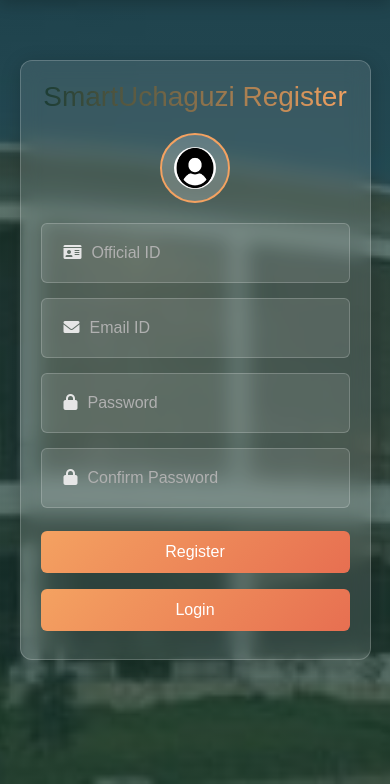
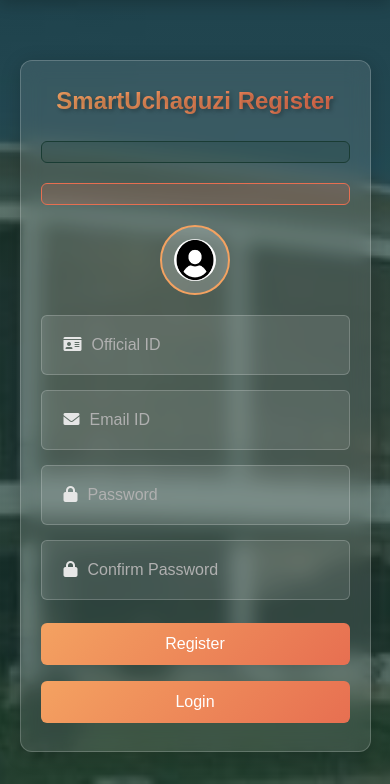
Before and after one commit to yustoOK/smartuchaguzi, a PHP site: page /smartuchaguzi/register.html in a window 390 px wide. Shown: the part 60-844 px from the top of the page. Run offline with PHP 8.4, Linux system fonts and the light colour scheme.

Commit message:
register changes

```diff
--- a/register.html
+++ b/register.html
@@ -89,7 +89,6 @@
             box-shadow: 0 4px 20px rgba(0, 0, 0, 0.2);
             width: 100%;
             max-width: 600px;
-            /* Increased width for better fit */
             text-align: center;
             margin-top: 120px;
             border: 1px solid rgba(255, 255, 255, 0.2);
@@ -109,13 +108,18 @@
         }
 
         .register-title {
-            font-size: 28px;
-            color: #1a3c34;
+            font-size: 32px; /* Increased font size */
+            font-weight: 700; /* Bolder text */
             margin-bottom: 20px;
-            background: linear-gradient(to right, #1a3c34, #f4a261);
+            background: linear-gradient(to right, #f4a261, #e76f51); /* More vibrant gradient */
             -webkit-background-clip: text;
             background-clip: text;
             color: transparent;
+            text-shadow: 2px 2px 4px rgba(0, 0, 0, 0.3); /* Added text shadow for contrast */
+            padding: 8px 16px; /* Added padding for background */
+            background-color: rgba(255, 255, 255, 0.15); /* Subtle background for better visibility */
+            border-radius: 8px; /* Rounded corners for the background */
+            display: inline-block; /* Ensure background fits the text */
         }
 
         .avatar {
@@ -222,6 +226,25 @@
             height: 300px;
         }
 
+        /* Enhanced styling for success and error messages */
+        .success-message {
+            color: #1a3c34;
+            background: rgba(26, 60, 52, 0.2);
+            padding: 10px;
+            border-radius: 6px;
+            margin-bottom: 20px;
+            border: 1px solid #1a3c34;
+        }
+
+        .error-message {
+            color: #e76f51;
+            background: rgba(231, 111, 81, 0.2);
+            padding: 10px;
+            border-radius: 6px;
+            margin-bottom: 20px;
+            border: 1px solid #e76f51;
+        }
+
         @media (max-width: 480px) {
             .register-container {
                 width: 90%;
@@ -234,6 +257,11 @@
 
             .header .logo h1 {
                 font-size: 18px;
+            }
+
+            .register-title {
+                font-size: 24px; /* Adjusted for smaller screens */
+                padding: 6px 12px;
             }
         }
     </style>
@@ -254,40 +282,68 @@
     <div class="register-container">
         <div class="register-title">SmartUchaguzi Register</div>
         <?php if (isset($_GET['success'])): ?>
-        <p style="color: #1a3c34; text-align: center; margin-bottom: 20px;">
-            <?php echo htmlspecialchars(urldecode($_GET['success'])); ?>
-        </p>
+            <p class="success-message">
+                <?php echo htmlspecialchars(urldecode($_GET['success'])); ?>
+            </p>
         <?php endif; ?>
         <?php if (isset($_GET['error'])): ?>
-        <p style="color: #e76f51; text-align: center; margin-bottom: 20px;">
-            <?php echo htmlspecialchars(urldecode($_GET['error'])); ?>
-        </p>
+            <p class="error-message">
+                <?php echo htmlspecialchars(urldecode($_GET['error'])); ?>
+            </p>
         <?php endif; ?>
         <div class="avatar">
             <img src="./uploads/passports/general.png" alt="User Icon">
         </div>
-        <form class="register-form" action="register.php" method="POST">
+        <form class="register-form" action="register.php" method="POST" onsubmit="return validateForm()">
             <div class="input-group">
-                <label for="official_id"><i class="fas fa-id-card"></i></label>
+                <label for="official_id" aria-label="Official ID"><i class="fas fa-id-card"></i></label>
                 <input type="text" id="official_id" name="official_id" placeholder="Official ID" required>
             </div>
             <div class="input-group">
-                <label for="email"><i class="fas fa-envelope"></i></label>
+                <label for="email" aria-label="Email Address"><i class="fas fa-envelope"></i></label>
                 <input type="email" id="email" name="email" placeholder="Email ID" required>
             </div>
             <div class="input-group">
-                <label for="password"><i class="fas fa-lock"></i></label>
+                <label for="password" aria-label="Password"><i class="fas fa-lock"></i></label>
                 <input type="password" id="password" name="password" placeholder="Password" required>
             </div>
             <div class="input-group">
-                <label for="confirm_password"><i class="fas fa-lock"></i></label>
-                <input type="password" id="confirm_password" name="confirm_password" placeholder="Confirm Password"
-                    required>
+                <label for="confirm_password" aria-label="Confirm Password"><i class="fas fa-lock"></i></label>
+                <input type="password" id="confirm_password" name="confirm_password" placeholder="Confirm Password" required>
             </div>
             <button type="submit" class="register-btn">Register</button>
             <button type="button" class="login-btn" onclick="window.location.href='login.html'">Login</button>
         </form>
     </div>
+
+    <script>
+        function validateForm() {
+            const password = document.getElementById('password').value;
+            const confirmPassword = document.getElementById('confirm_password').value;
+            const email = document.getElementById('email').value;
+
+            // Basic email format validation
+            const emailPattern = /^[^\s@]+@[^\s@]+\.[^\s@]+$/;
+            if (!emailPattern.test(email)) {
+                alert('Please enter a valid email address.');
+                return false;
+            }
+
+            // Password match validation
+            if (password !== confirmPassword) {
+                alert('Passwords do not match.');
+                return false;
+            }
+
+            // Password length validation (optional)
+            if (password.length < 8) {
+                alert('Password must be at least 8 characters long.');
+                return false;
+            }
+
+            return true;
+        }
+    </script>
 </body>
 
 </html>
```
Also changed, not shown: register.php (+28 -17 lines).
